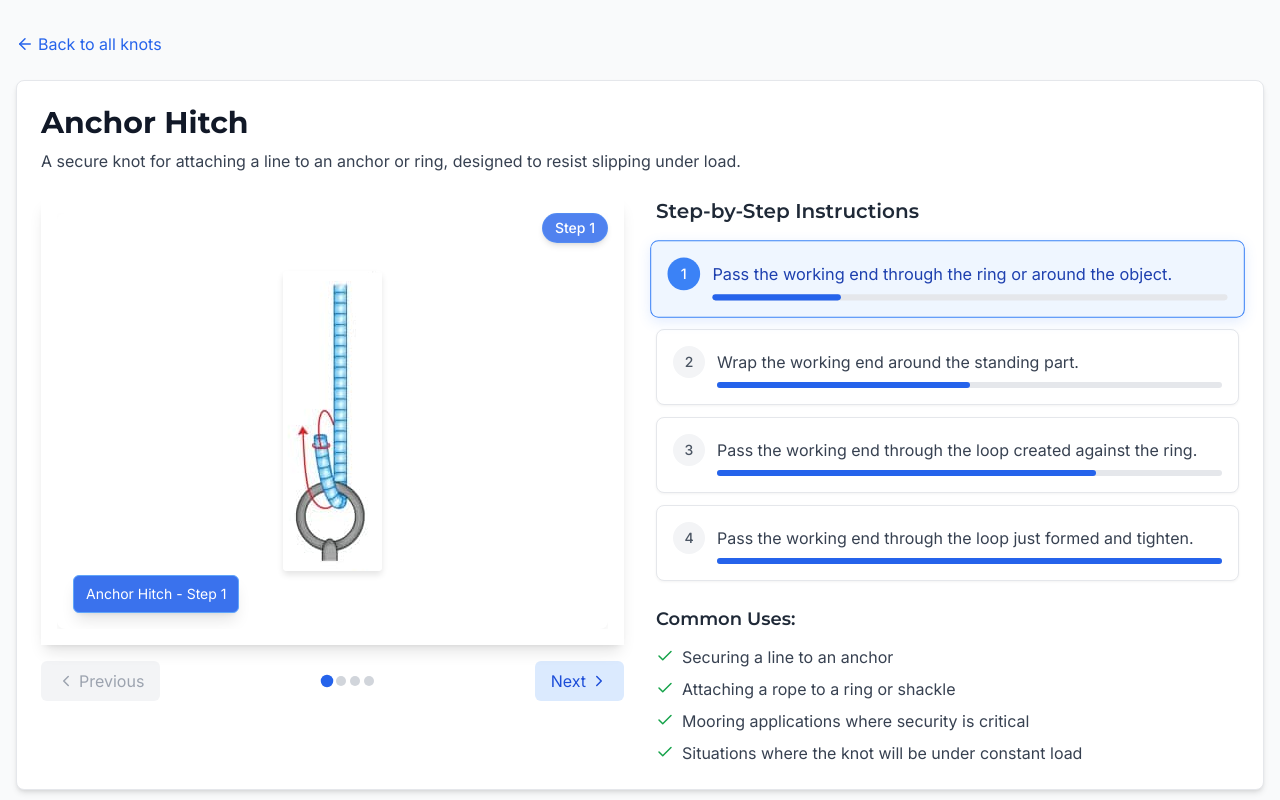
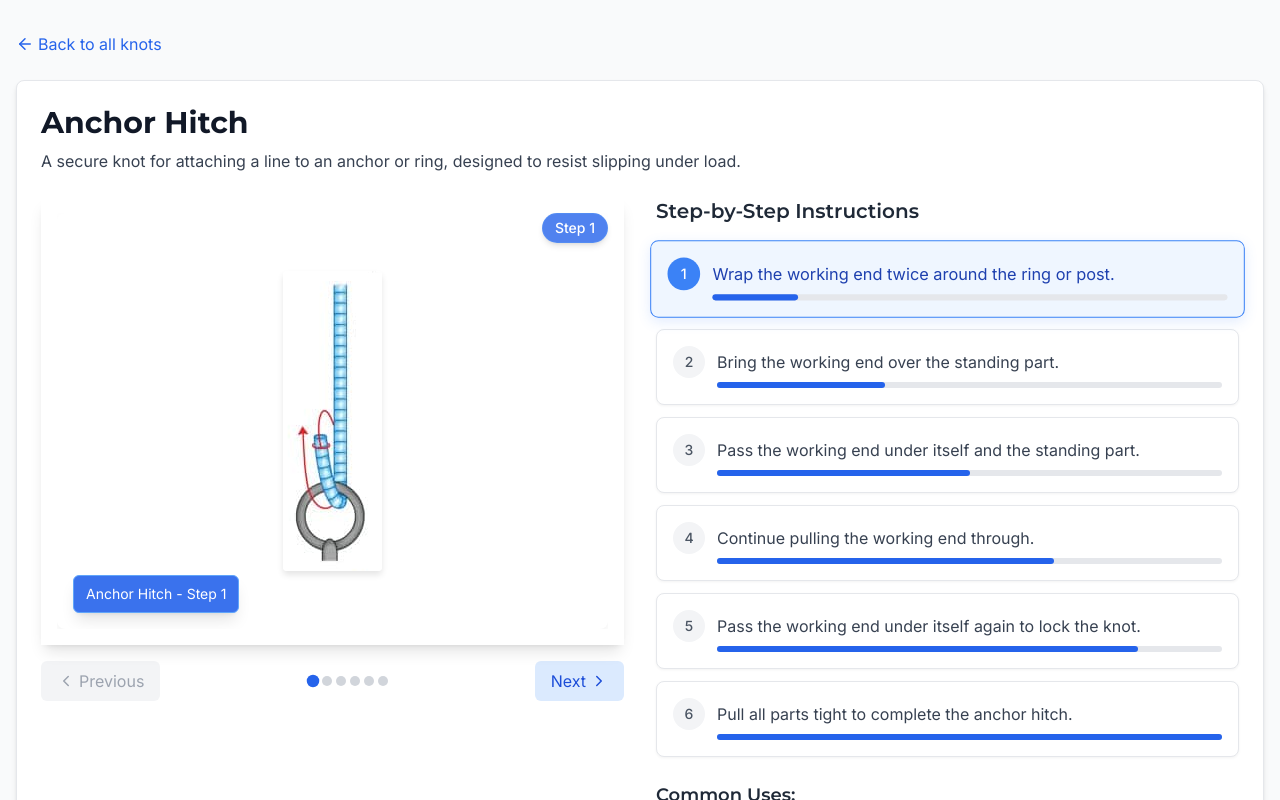
Before and after one commit to albertchouforces/knots, a React (Vite) app: page /knot/anchor-hitch in a window 1280 px wide. Shown: the top 800 px of the page. Built offline with nearby package versions, Linux system fonts and the light colour scheme.

Commit message:
Update knots.ts

```diff
--- a/src/data/knots.ts
+++ b/src/data/knots.ts
@@ -190,20 +190,28 @@
     ],
     steps: [
       {
-        description: 'Pass the working end through the ring or around the object.',
+        description: 'Wrap the working end twice around the ring or post.',
         imagePosition: '0%',
       },
       {
-        description: 'Wrap the working end around the standing part.',
-        imagePosition: '25%',
+        description: 'Bring the working end over the standing part.',
+        imagePosition: '16.6%',
       },
       {
-        description: 'Pass the working end through the loop created against the ring.',
+        description: 'Pass the working end under itself and the standing part.',
+        imagePosition: '33.3%',
+      },
+      {
+        description: 'Continue pulling the working end through.',
         imagePosition: '50%',
       },
       {
-        description: 'Pass the working end through the loop just formed and tighten.',
-        imagePosition: '75%',
+        description: 'Pass the working end under itself again to lock the knot.',
+        imagePosition: '66.6%',
+      },
+      {
+        description: 'Pull all parts tight to complete the anchor hitch.',
+        imagePosition: '83.3%',
       }
     ]
   },
```
